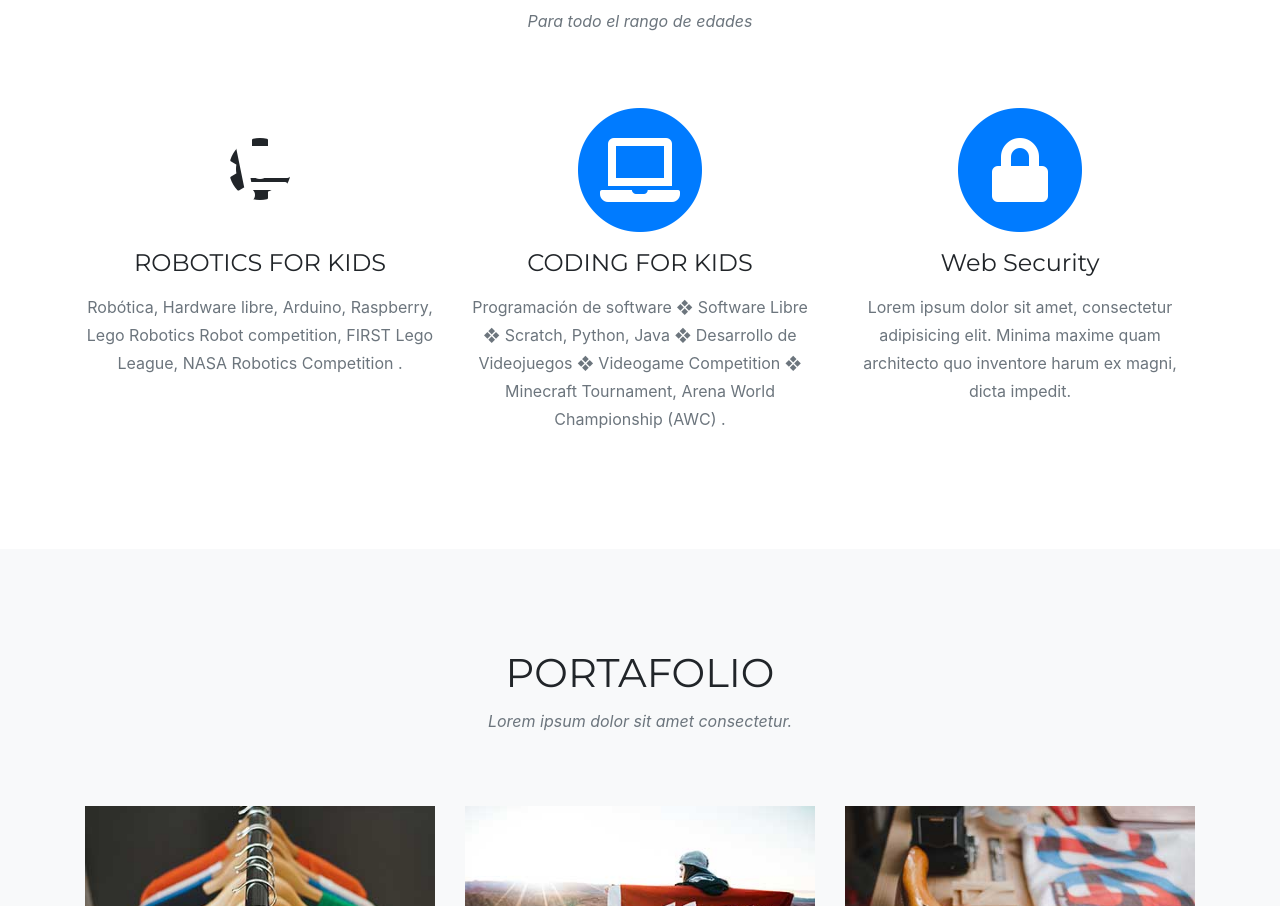
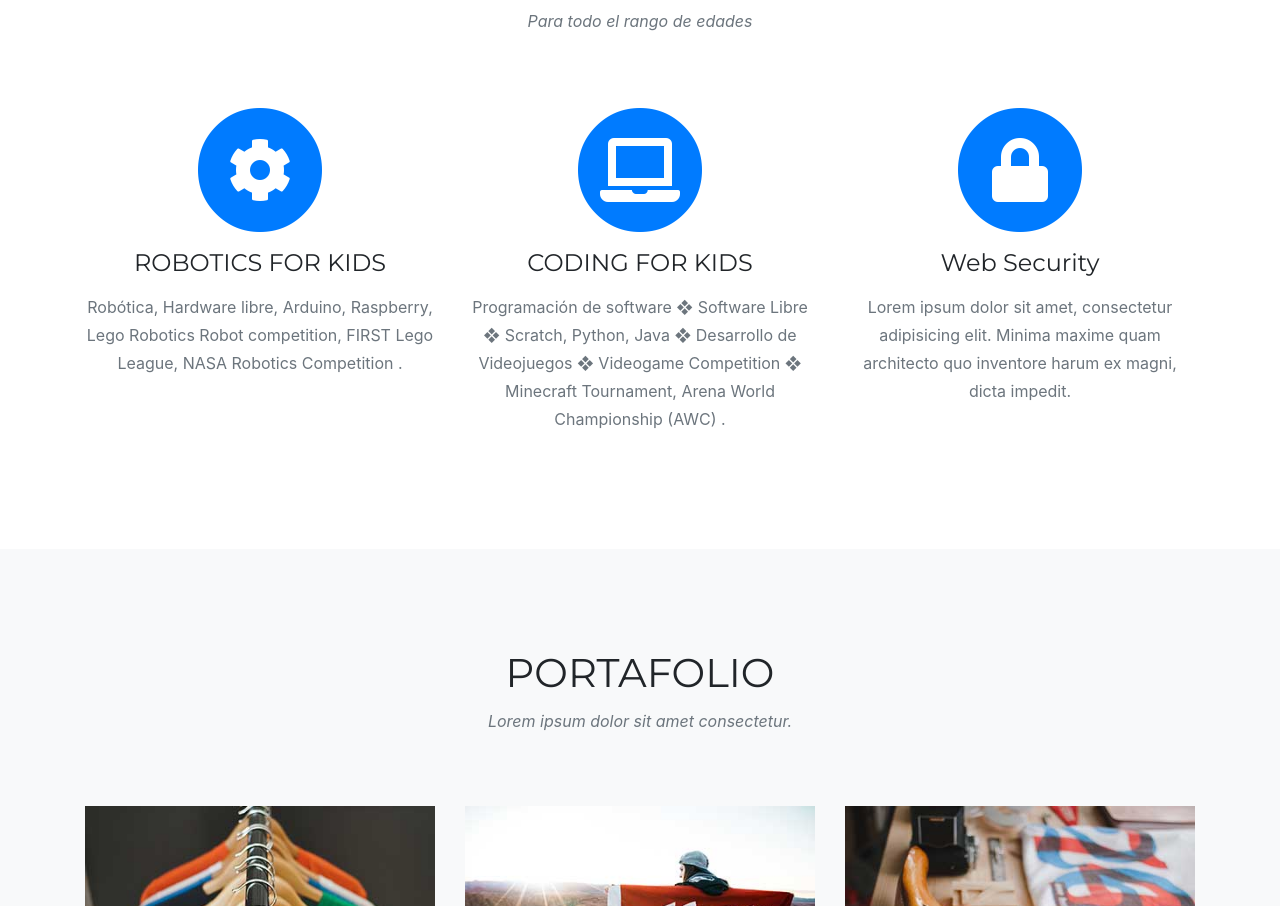
Before and after one commit to portafolioefrainmolano/progrobot, a website with bundled scripts: page index.html in a window 1280 px wide. Shown: the part 954-1860 px from the top of the page. Built offline with nearby package versions, Linux system fonts and the light colour scheme; a web font is replaced by a local one.

Commit message:
Update index.html

```diff
--- a/index.html
+++ b/index.html
@@ -81,8 +81,8 @@
       <div class="row text-center">
         <div class="col-md-4">
           <span class="fa-stack fa-4x">
-            <i class="fas fa-circle fa-cog fa-4"></i>
-            <i class="fas fa-shopping-cart fa-stack-1x fa-inverse"></i>
+            <i class="fas fa-circle fa-stack-2x text-primary"></i>
+            <i class="fas fa-cog fa-stack-1x fa-inverse"></i>
           </span>
           <h4 class="service-heading">ROBOTICS FOR KIDS</h4>
           <p class="text-muted">	Robótica,
```
